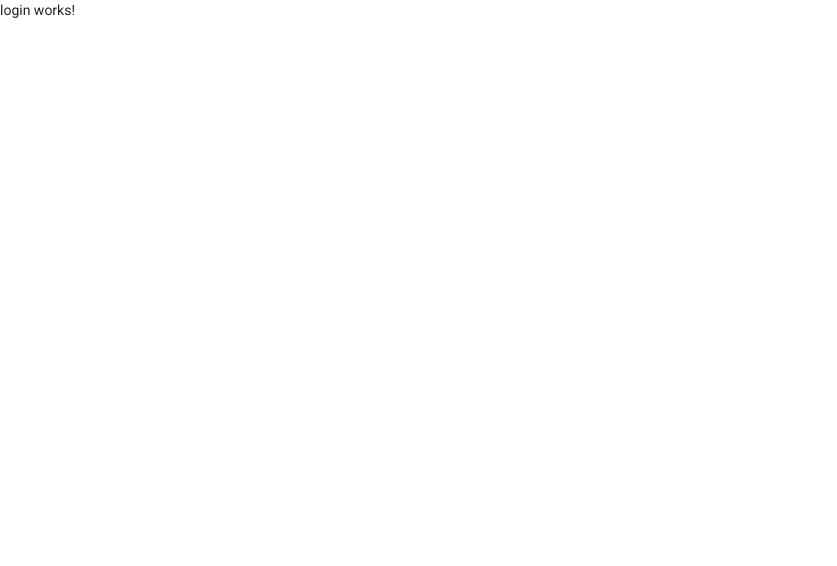
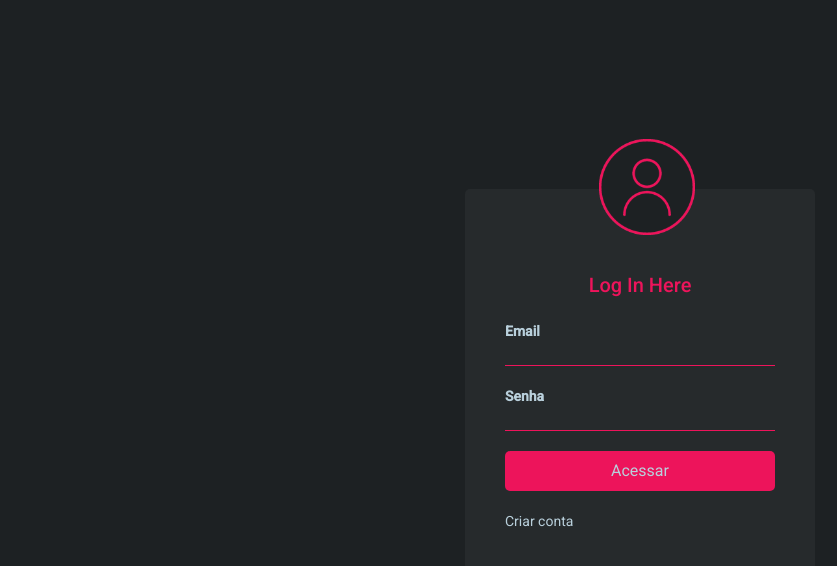
Before and after one commit to WesleyGomesQueiroz/Friend, an Angular app: page / in a window 1280 px wide. Shown: the top 566 px of the page, without its empty margins (0-837 px from the left). Built offline with nearby package versions, Linux system fonts and the light colour scheme.

Commit message:
Tela de login e criação de conta

```diff
--- a/src/app/page/login/login.component.css
+++ b/src/app/page/login/login.component.css
@@ -0,0 +1,78 @@
+.loginBox {
+    position: absolute;
+    top: 50%;
+    left: 50%;
+    transform: translate(-50%, -50%);
+    width: 350px;
+    max-height: 80%;
+    padding: 80px 40px;
+    box-sizing: border-box;
+    background: #f9fafb0a;
+    border-radius: 5px;
+}
+
+.user {
+    width: 130px;
+    height: 130px;
+    border-radius: 50%;
+    overflow: hidden;
+    position: absolute;
+    top: calc(-135px/2);
+    left: calc(50% - 58px);
+}
+
+h2 {
+    margin: 0;
+    padding: 0 0 20px;
+    color: #ed145b;
+    text-align: center;
+}
+
+.loginBox p {
+    margin: 0;
+    padding: 0;
+    font-weight: bold;
+    color: #b9d0dc;
+}
+
+.loginBox input {
+    width: 100%;
+    margin-bottom: 20px;
+}
+
+.loginBox input[type="text"],
+.loginBox input[type="password"] {
+    border: none;
+    border-bottom: 1px solid #ed145b;
+    background: transparent;
+    outline: none;
+    height: 25px;
+    color: #b9d0dc;
+    font-size: 16px;
+}
+
+::placeholder {
+    color: #b9d0dc;
+}
+
+.loginBox input[type="submit"] {
+    border: none;
+    outline: none;
+    height: 40px;
+    color: #b9d0dc;
+    font-size: 16px;
+    background: #ed145b;
+    cursor: pointer;
+    border-radius: 5px;
+}
+
+.loginBox a {
+    color: #b9d0dc;
+    font-size: 14px;
+    cursor: pointer;
+    text-decoration: none;
+}
+
+.loginBox a:hover {
+    color: #ed145b;
+}
--- a/src/app/page/login/login.component.html
+++ b/src/app/page/login/login.component.html
@@ -1 +1,43 @@
-<p>login works!</p>
+<!-- LOGIN -->
+<div *ngIf="login" class="loginBox">
+    <img src="../../../assets/Img/user-icon-2.png" class="user">
+
+    <h2>Log In Here</h2>
+
+    <form action="">
+        <p>Email</p>
+        <input type="text">
+
+        <p>Senha</p>
+        <input type="password">
+
+        <input type="submit" value="Acessar">
+
+        <a (click)="loginStatus(0)">Criar conta</a>
+    </form>
+</div>
+
+<!-- CADASTRO -->
+<div *ngIf="!login" class="loginBox">
+    <img src="../../../assets/Img/user-icon-2.png" class="user">
+
+    <h2>Log In Here</h2>
+
+    <form action="">
+        <p>Nome</p>
+        <input type="text">
+
+        <p>Email</p>
+        <input type="text">
+
+        <p>CPF</p>
+        <input type="text">
+
+        <p>Senha</p>
+        <input type="text">
+
+        <input type="submit" value="Criar conta">
+
+        <a (click)="loginStatus(1)">Voltar</a>
+    </form>
+</div>
--- a/src/app/page/login/login.component.ts
+++ b/src/app/page/login/login.component.ts
@@ -7,9 +7,15 @@ import { Component, OnInit } from '@angular/core';
 })
 export class LoginComponent implements OnInit {
 
+  login = true;
+
   constructor() { }
 
   ngOnInit(): void {
   }
 
+  loginStatus(status: any) {
+    this.login = status;
+  }
+
 }
--- a/src/styles.css
+++ b/src/styles.css
@@ -1,4 +1,14 @@
 /* You can add global styles to this file, and also import other style files */
 
-html, body { height: 100%; }
-body { margin: 0; font-family: Roboto, "Helvetica Neue", sans-serif; }
+html,
+body {
+    height: 100%;
+}
+
+body {
+    margin: 0;
+    padding: 0;
+    background: #1d2123;
+    background-size: cover;
+    font-family: sans-serif;
+}
```
Also changed, not shown: src/assets/Img/user-icon-2.png (added).
